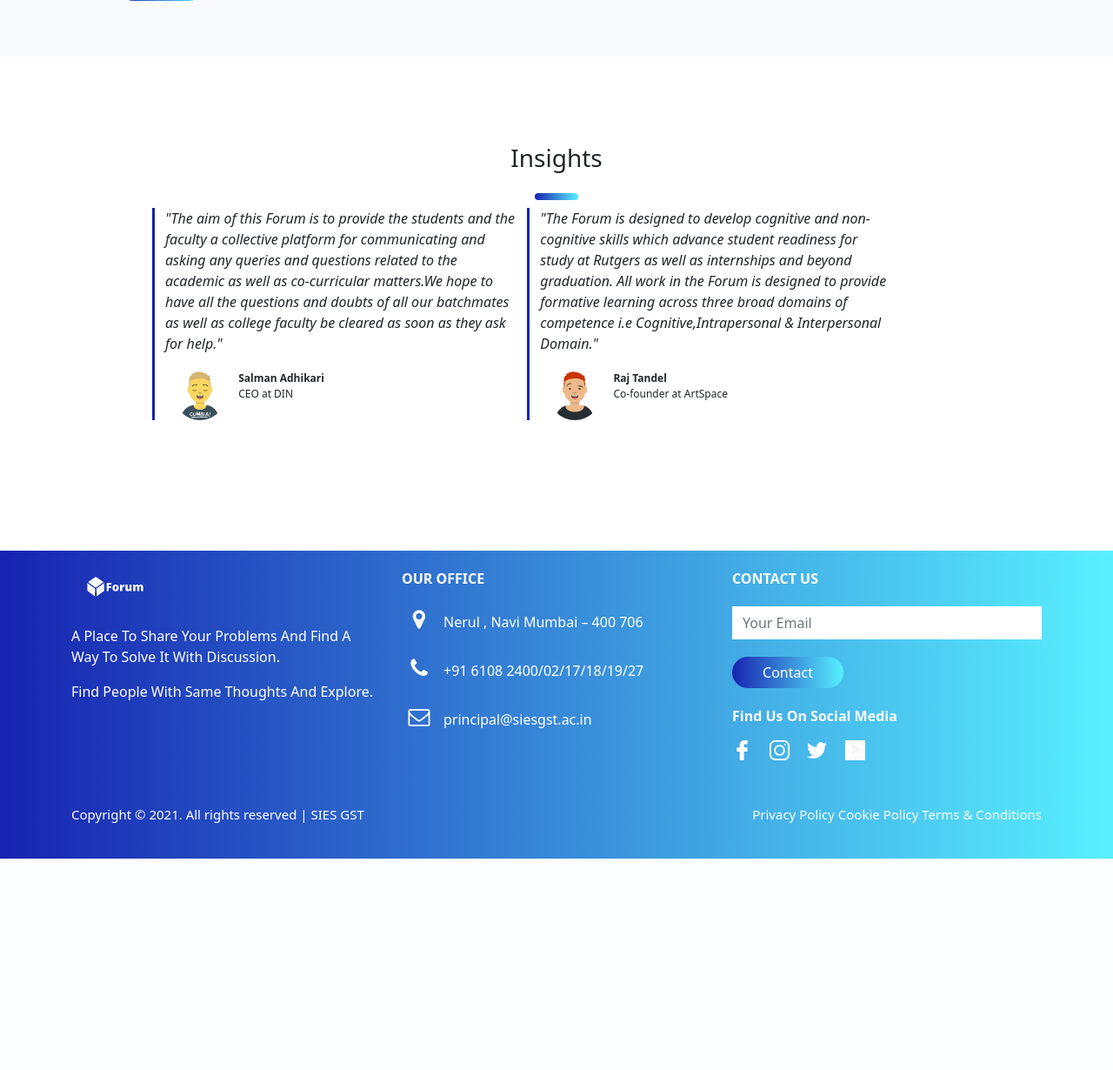
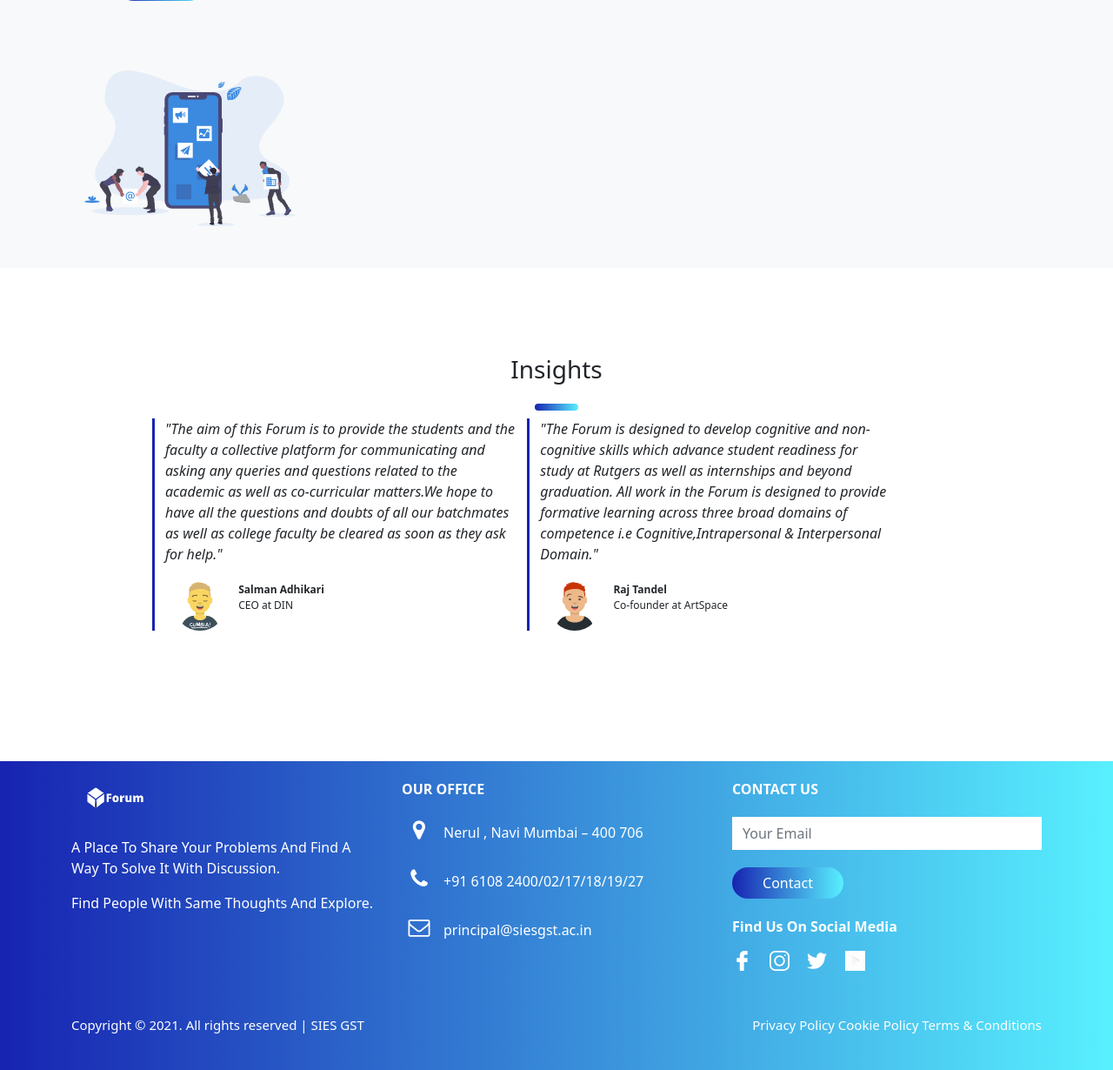
Before and after one commit to SQl-Forum-project/Forum, a Flask app: page /askque in a window 1280 px wide. Shown: the part 2174-3404 px from the top of the page at 87% size. Before the commit the page ends 3161 px from the top, so only its background shows below. Run offline with Flask 2, Linux system fonts and the light colour scheme; the visitor is signed in with stand-in values (Sample User, id 1); some libraries are stand-ins or nearby versions.

Commit message:
Added Image

```diff
--- a/templates/forums.html
+++ b/templates/forums.html
@@ -187,7 +187,10 @@
                             <button type="submit" class="btn btn-primary">Submit</button>
                     </form>
                     </ul>
-
+   <div class="col-md-6">
+                    <img src="{{ url_for('static',filename='undraw_mobile_marketing_iqbr.svg')}}" class="img-fluid"
+                        alt="">
+                </div>
                 </div>
             </div>
         </div>
```
